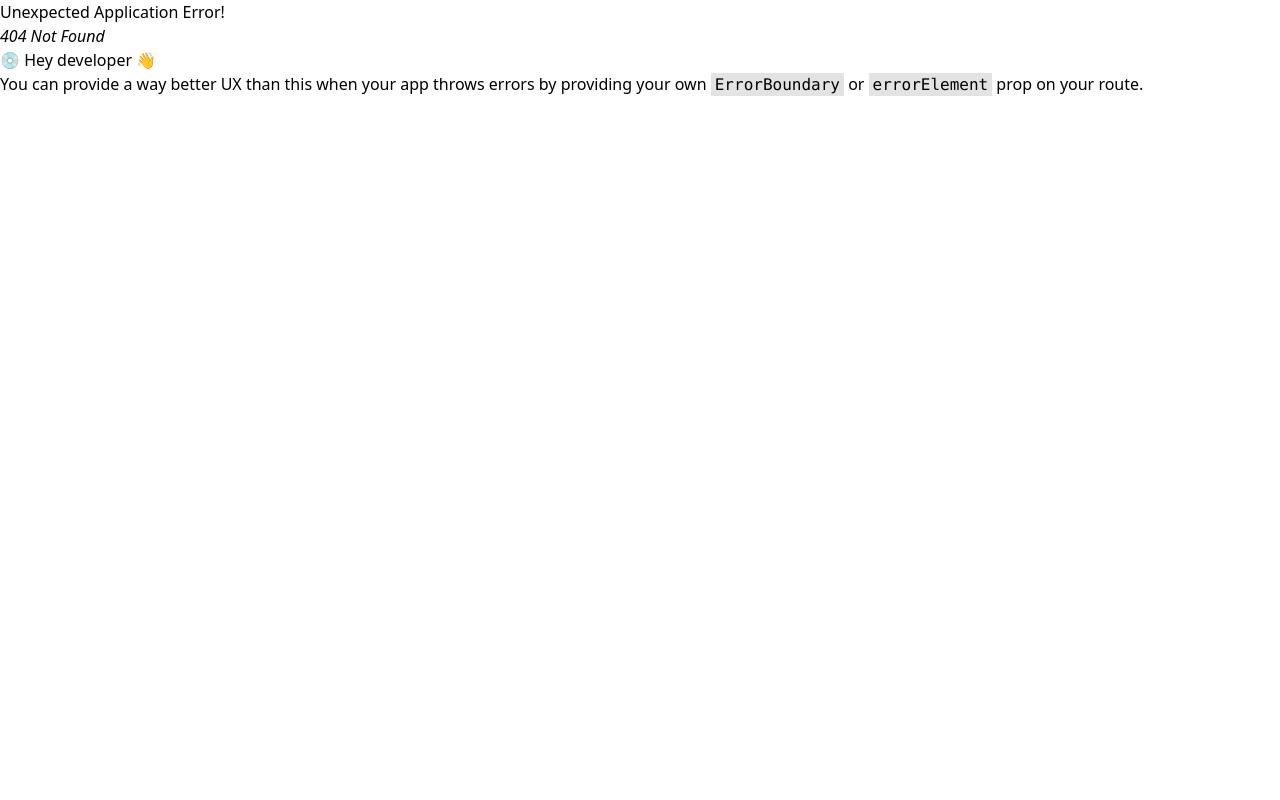
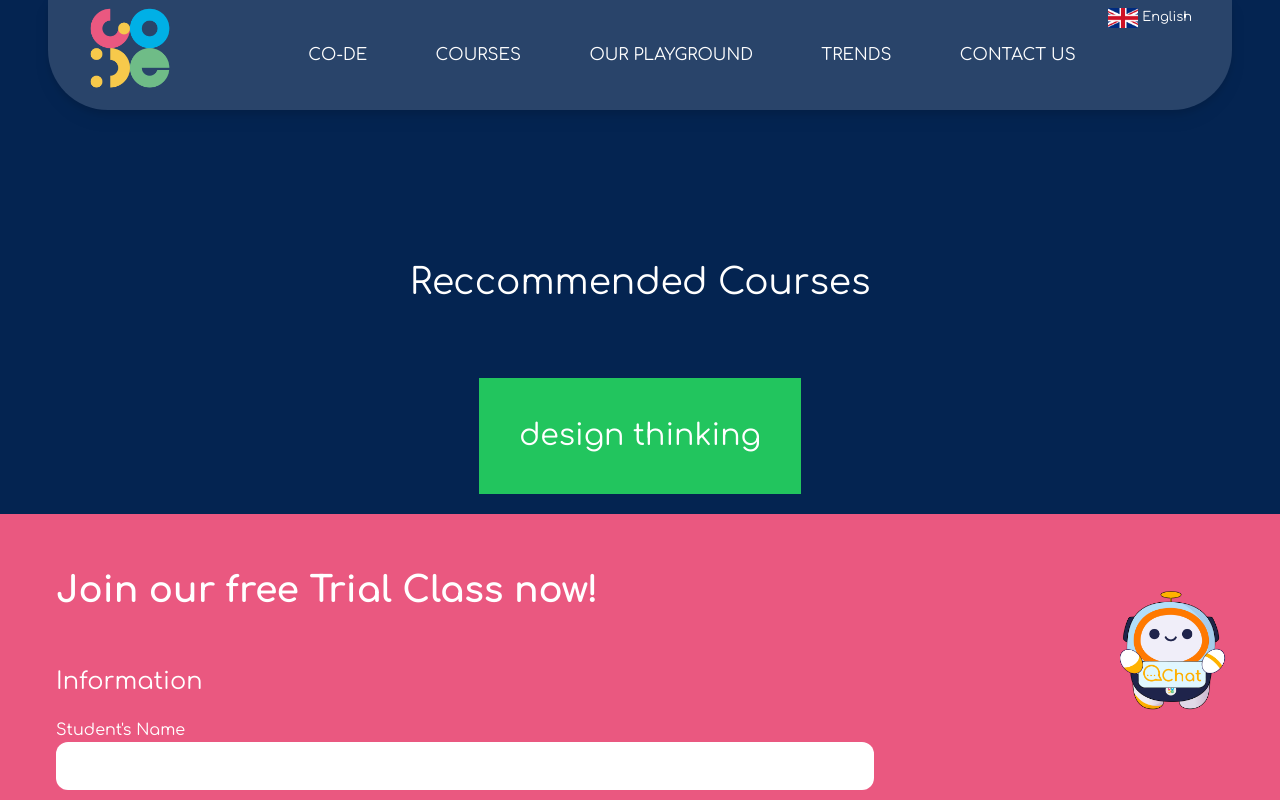
Before and after one commit to Rakyun/codewebsite, a React (Vite) app: page /codewebsite/courses/customCourse in a window 1280 px wide. Before the commit this address had no page. Shown: the top 800 px of the page. Built offline with nearby package versions, Linux system fonts and the light colour scheme.

Commit message:
added Filter

```diff
--- a/src/components/courses/Course.jsx
+++ b/src/components/courses/Course.jsx
@@ -31,7 +31,6 @@ const Course = () => {
     setfilterState(course);
   };
 
-  console.log(coursesFiltered);
   const page = "Courses";
   const [isNavOpen, setIsNavOpen] = useState(false);
 
--- a/src/components/homepage/components/Layer3.jsx
+++ b/src/components/homepage/components/Layer3.jsx
@@ -1,4 +1,5 @@
-import { useState } from "react";
+import { useContext } from "react";
+import { CheckBoxContext } from "../../../context/CheckBoxContext";
 import { Link } from "react-router-dom";
 import img1 from "../../../assets/courses/squarebanner01.png";
 import img2 from "../../../assets/courses/squarebanner02.png";
@@ -7,12 +8,7 @@ import img4 from "../../../assets/courses/squarebanner04.png";
 import img5 from "../../../assets/courses/squarebanner05.png";
 import img6 from "../../../assets/courses/squarebanner06.png";
 const Layer3 = (props) => {
-  const [filter, setFilter] = useState("all");
-  const [checkboxes, setCheckboxes] = useState({
-    option1: false,
-    option2: false,
-    option3: false,
-  });
+  const [radio, setRadio, filter, setFilter] = useContext(CheckBoxContext);
 
   const courses = [
     {
@@ -53,11 +49,7 @@ const Layer3 = (props) => {
     },
   ];
 
-  const coursesFiltered = courses.filter((course) =>
-    filter == "all" ? true : filter == course.id,
-  );
-
-  const coursesBox = coursesFiltered.map((course, index) => (
+  const coursesBox = courses.map((course, index) => (
     <div
       key={index}
       className="mb-8  flex  w-[80%] flex-col  rounded-br-[40px] rounded-tl-[40px] bg-white  transition-transform duration-500  hover:scale-105 sm:w-[70%]  md:w-[30%]   "
@@ -95,7 +87,7 @@ const Layer3 = (props) => {
         Filter
       </button>
       {props.filter && (
-        <>
+        <div className="flex flex-col ">
           <select
             name="filter"
             value={filter}
@@ -104,56 +96,69 @@ const Layer3 = (props) => {
             }}
             className="my-5 rounded-lg border-2 bg-[#EA5880] p-2 text-lg font-bold text-white drop-shadow-lg "
           >
-            <option value="all">All</option>
-            <option value="kids">Kids</option>
-            <option value="teen">Teens</option>
+            <option value="4+">4+</option>
+            <option value="5.5+">5.5+</option>
+            <option value="6+">6+</option>
+            <option value="7+">7+</option>
+            <option value="8+">8+</option>
+            <option value="9+">9+</option>
+            <option value="10+">10+</option>
+            <option value="12+">12+</option>
+            <option value="15+">15+</option>
           </select>
 
-          <label htmlFor="option1" className="text-lg text-white">
+          <label htmlFor="newbie" className="text-lg text-white">
             <input
-              type="checkbox"
-              id="option1"
-              name="option1"
-              value={checkboxes.option1}
+              type="radio"
+              id="newbie"
+              name="skill"
+              value="newbie"
               className="mb-5 mr-3"
-              checked={checkboxes.option1}
-              onChange={() =>
-                setCheckboxes({ ...checkboxes, option1: !checkboxes.option1 })
-              }
+              checked={radio === "newbie"}
+              onChange={(e) => {
+                setRadio(e.target.value);
+              }}
             />
-            Option1
+            Newbie
           </label>
 
-          <label htmlFor="option2" className="text-lg text-white">
+          <label htmlFor="explorer" className="text-lg text-white">
             <input
-              type="checkbox"
-              id="option2"
-              name="option2"
-              value={checkboxes.option2}
+              type="radio"
+              id="explorer"
+              name="skill"
+              value="explorer"
               className="mb-5 mr-3"
-              checked={checkboxes.option2}
-              onChange={() =>
-                setCheckboxes({ ...checkboxes, option2: !checkboxes.option2 })
-              }
+              checked={radio === "explorer"}
+              onChange={(e) => {
+                setRadio(e.target.value);
+              }}
             />
-            Option2
+            Explorer
           </label>
 
-          <label htmlFor="option3" className="text-lg text-white">
+          <label htmlFor="master" className="text-lg text-white">
             <input
-              type="checkbox"
-              id="option3"
-              name="option3"
-              value={checkboxes.option3}
+              type="radio"
+              id="master"
+              name="skill"
+              value="master"
               className="mb-5 mr-3"
-              checked={checkboxes.option3}
-              onChange={() =>
-                setCheckboxes({ ...checkboxes, option3: !checkboxes.option3 })
-              }
+              checked={radio === "master"}
+              onChange={(e) => {
+                setRadio(e.target.value);
+              }}
             />
-            Option3
+            Master
           </label>
-        </>
+
+          <Link
+            to="/courses/customCourse"
+            className="bold mt-4 w-[150px] cursor-pointer rounded-[50px] bg-[#F7C94B] p-2 text-center font-comfortaa text-white drop-shadow-lg transition-transform duration-500 hover:bg-[#EA5880]  active:opacity-80 md:p-4  md:hover:scale-105"
+          >
+            Search
+          </Link>
+        </div>
       )}
     </div>
   );
--- /dev/null
+++ b/src/components/homepage/components/customCourse/components/Custom.jsx
@@ -0,0 +1,34 @@
+import Header from "../../../../header/Header";
+import Nav from "../../../../header/Nav";
+import Footer from "../../Footer";
+import Email from "../../Email";
+import CustomCourse from "./CustomCourse";
+import { useState, useEffect } from "react";
+import Message from "../../../../msg/Message";
+
+const Custom = () => {
+  const page = "Custom Page";
+  const [isNavOpen, setIsNavOpen] = useState(false);
+  const toggleNav = () => {
+    setIsNavOpen(!isNavOpen);
+  };
+
+  useEffect(() => {
+    window.scrollTo(0, 0);
+  }, []);
+
+
+
+  return (
+    <>
+      <Header toggle={toggleNav} />
+      <Nav isVisible={isNavOpen} />
+      <CustomCourse />
+      <Email pageName={page} />
+      <Footer />
+      <Message />
+    </>
+  );
+};
+
+export default Custom;
--- /dev/null
+++ b/src/components/homepage/components/customCourse/components/CustomCourse.jsx
@@ -0,0 +1,136 @@
+import { CheckBoxContext } from "../../../../../context/CheckBoxContext";
+import { useContext } from "react";
+
+const CustomCourse = () => {
+  const [radio, setRadio, filter] = useContext(CheckBoxContext);
+
+  const customCourses = {
+    custom1: ["scratch", "minecraft", "roblox", "3D"],
+    custom2: ["scratch", "minecraft", "roblox", "3D", "python"],
+    custom3: ["roblox", "3D", "python"],
+    custom4: ["roblox", "3D", "python", "web dev"],
+    custom5: ["roblox", "3D", "python", "web dev", "arduino"],
+    custom6: [
+      "roblox",
+      "3D",
+      "python",
+      "arduino",
+      "web dev",
+      "mobile app dev",
+      "advanced python",
+    ],
+    custom7: ["roblox", "3D", "python", "arduino", "java"],
+    custom8: [
+      "roblox",
+      "3D",
+      "python",
+      "arduino",
+      "web dev",
+      "mobile app dev",
+      "advanced python",
+      "java",
+    ],
+    custom9: [
+      "roblox",
+      "3D",
+      "python",
+      "arduino",
+      "web dev",
+      "mobile app dev",
+      "advanced python",
+      "java",
+      "road to university",
+    ],
+
+    custom10: ["design thinking"],
+    custom11: ["design thinking", "octostudio"],
+    custom12: ["octostudio", "scratch"],
+    custom13: ["scratch"],
+    custom14: ["scratch", "microbit", "minecraft"],
+  };
+
+  const testContent = () => {
+    switch (true) {
+      // 9+
+      case radio === "newbie" && filter === "9+":
+        return customCourses.custom1;
+
+      case (radio === "explorer" || radio === "master") && filter === "9+":
+        return customCourses.custom2;
+
+      // 10+
+      case radio === "newbie" && filter === "10+":
+        return customCourses.custom3;
+
+      case (radio === "explorer" || radio === "master") && filter === "10+":
+        return customCourses.custom4;
+
+      // 12+
+      case radio === "newbie" && filter === "12+":
+        return customCourses.custom5;
+
+      case (radio === "explorer" || radio === "master") && filter === "12+":
+        return customCourses.custom6;
+
+      // 15+
+      case radio === "newbie" && filter === "15+":
+        return customCourses.custom7;
+
+      case radio === "explorer" && filter === "15+":
+        return customCourses.custom8;
+
+      case radio === "master" && filter === "15+":
+        return customCourses.custom9;
+
+      // 4+
+      case (radio === "explorer" || radio === "master" || radio === "newbie") &&
+        filter === "4+":
+        return customCourses.custom10;
+
+      // 5+
+      case (radio === "explorer" || radio === "master" || radio === "newbie") &&
+        filter === "5.5+":
+        return customCourses.custom11;
+
+      // 6+
+      case (radio === "explorer" || radio === "master" || radio === "newbie") &&
+        filter === "6+":
+        return customCourses.custom12;
+
+      // 7+
+      case radio === "newbie" && filter === "7+":
+        return customCourses.custom12;
+
+      case (radio === "explorer" || radio === "master") && filter === "7+":
+        return customCourses.custom13;
+
+      // 8+
+      case radio === "newbie" && filter === "8+":
+        return customCourses.custom13;
+
+      case (radio === "explorer" || radio === "master") && filter === "8+":
+        return customCourses.custom14;
+
+      // No matching condition
+      default:
+        return ["No Course Found"];
+    }
+  };
+
+  const filteredCourse = testContent();
+  return (
+    <div className="flex h-full w-full flex-col items-center bg-[#042451] pt-[150px] font-comfortaa text-white">
+      <p className="mb-14 mt-28 w-[80%] text-center text-3xl md:text-4xl">
+        Reccommended Courses
+      </p>
+
+      {filteredCourse.map((course, index) => (
+        <div key={index} className="my-5 bg-green-500 p-10 text-3xl">
+          <p>{course}</p>
+        </div>
+      ))}
+    </div>
+  );
+};
+
+export default CustomCourse;
--- /dev/null
+++ b/src/context/CheckBoxContext.jsx
@@ -0,0 +1,16 @@
+import { useState, createContext } from "react";
+
+export const CheckBoxContext = createContext();
+
+const CheckBoxProvider = ({ children }) => {
+  const [filter, setFilter] = useState("4+");
+  const [radio, setRadio] = useState("newbie");
+
+  return (
+    <CheckBoxContext.Provider value={[radio, setRadio, filter, setFilter]}>
+      {children}
+    </CheckBoxContext.Provider>
+  );
+};
+
+export default CheckBoxProvider;
```
Also changed, not shown: src/main.jsx (+10 -2 lines).
